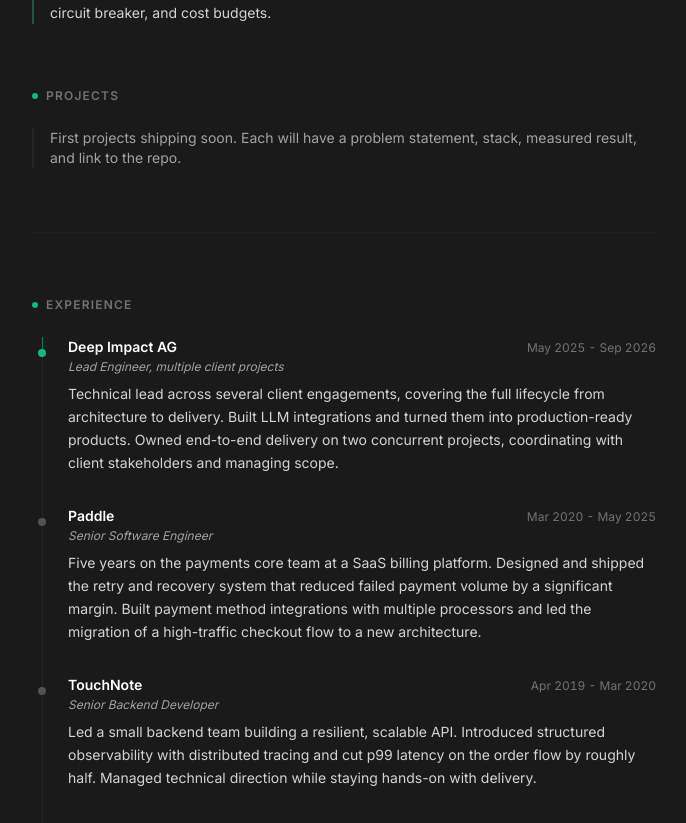
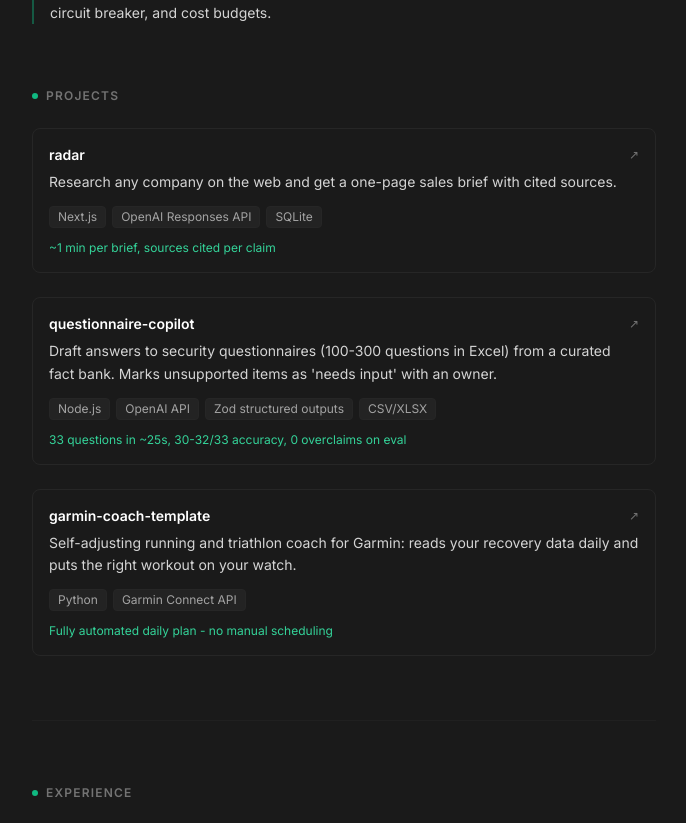
Before and after one commit to marioarranzr/marioarranz.com, a Next.js app: page / in a window 1280 px wide. Shown: the part 568-1391 px from the top of the page, without its empty margins (296-982 px from the left). Built offline with nearby package versions, Linux system fonts and the light colour scheme.

Commit message:
feat: add projects section with radar, questionnaire-copilot, garmin-coach-template

```diff
--- a/app/page.tsx
+++ b/app/page.tsx
@@ -1,5 +1,5 @@
 import Hero from "@/components/hero";
-import { experience, now, stack } from "@/lib/data";
+import { experience, now, projects, stack } from "@/lib/data";
 import { ThemeToggle } from "@/components/theme-toggle";
 
 function SectionLabel({ children }: { children: React.ReactNode }) {
@@ -54,9 +54,42 @@
         {/* Projects */}
         <section id="projects">
           <SectionLabel>Projects</SectionLabel>
-          <p className="text-sm text-neutral-500 dark:text-neutral-400 pl-4 border-l-2 border-border">
-            First projects shipping soon. Each will have a problem statement, stack, measured result, and link to the repo.
-          </p>
+          <div className="flex flex-col gap-6">
+            {projects.map((p) => (
+              <a
+                key={p.name}
+                href={p.repo}
+                target="_blank"
+                rel="noopener noreferrer"
+                className="group block border border-border rounded-lg p-4 hover:border-neutral-400 dark:hover:border-neutral-500 transition-colors"
+              >
+                <div className="flex items-center justify-between gap-2">
+                  <span className="font-semibold text-sm dark:text-white group-hover:text-emerald-600 dark:group-hover:text-emerald-400 transition-colors">
+                    {p.name}
+                  </span>
+                  <span className="text-xs text-neutral-400 dark:text-neutral-500 shrink-0">
+                    ↗
+                  </span>
+                </div>
+                <p className="mt-1.5 text-sm text-neutral-600 dark:text-neutral-300 leading-relaxed">
+                  {p.problem}
+                </p>
+                <div className="mt-3 flex flex-wrap gap-1.5">
+                  {p.stack.map((t) => (
+                    <span
+                      key={t}
+                      className="text-xs text-neutral-500 dark:text-neutral-400 bg-neutral-100 dark:bg-neutral-800/80 border border-border rounded px-2 py-0.5"
+                    >
+                      {t}
+                    </span>
+                  ))}
+                </div>
+                <p className="mt-3 text-xs text-emerald-600 dark:text-emerald-400">
+                  {p.result}
+                </p>
+              </a>
+            ))}
+          </div>
         </section>
 
         <hr className="border-border/60" />
--- a/lib/data.ts
+++ b/lib/data.ts
@@ -53,6 +53,30 @@
     period: "Sep 2012 - Apr 2015",
     location: "Madrid, Spain",
     body: "Started as an intern while finishing university and stayed on for nearly three years. Built backend services for clients in the tourism sector. First professional exposure to production systems and real-world operational constraints.",
+  },
+];
+
+export const projects = [
+  {
+    name: "radar",
+    problem: "Research any company on the web and get a one-page sales brief with cited sources.",
+    stack: ["Next.js", "OpenAI Responses API", "SQLite"],
+    result: "~1 min per brief, sources cited per claim",
+    repo: "https://github.com/marioarranzr/radar",
+  },
+  {
+    name: "questionnaire-copilot",
+    problem: "Draft answers to security questionnaires (100-300 questions in Excel) from a curated fact bank. Marks unsupported items as 'needs input' with an owner.",
+    stack: ["Node.js", "OpenAI API", "Zod structured outputs", "CSV/XLSX"],
+    result: "33 questions in ~25s, 30-32/33 accuracy, 0 overclaims on eval",
+    repo: "https://github.com/marioarranzr/questionnaire-copilot",
+  },
+  {
+    name: "garmin-coach-template",
+    problem: "Self-adjusting running and triathlon coach for Garmin: reads your recovery data daily and puts the right workout on your watch.",
+    stack: ["Python", "Garmin Connect API"],
+    result: "Fully automated daily plan - no manual scheduling",
+    repo: "https://github.com/marioarranzr/garmin-coach-template",
   },
 ];
 
```
